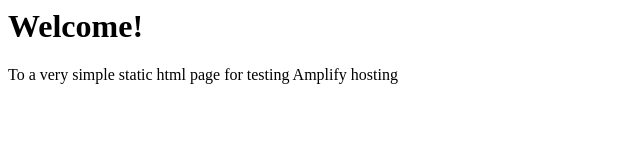
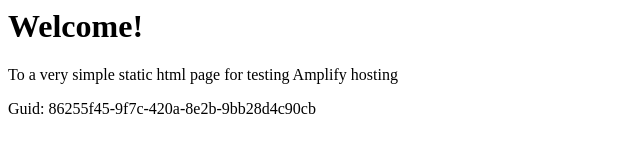
Before and after one commit to aws-aemilia-cmh/Github-PR-Commit-Integration-Test-DoNotTouch-v1-prod-us-east-2, a website: page src/index.html in a window 1280 px wide. Shown: the whole page, without its empty margins (0-640 px from the left). Drawn offline with Linux system fonts and the light colour scheme.

Commit message:
commit from integ tests

```diff
--- a/src/index.html
+++ b/src/index.html
@@ -1,3 +1,5 @@
+
+
 <html lang="en">
 
 <head>
@@ -10,6 +12,6 @@
 <body>
     <h1>Welcome!</h1>
     <p>To a very simple static html page for testing Amplify hosting</p>
-</body>
+    <p>Guid: 86255f45-9f7c-420a-8e2b-9bb28d4c90cb</p></body>
 
 </html>
```
